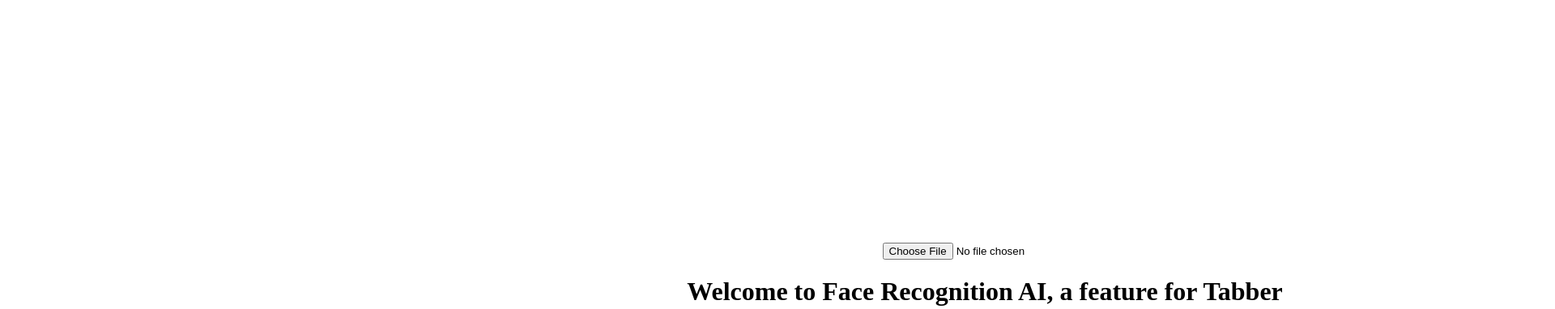
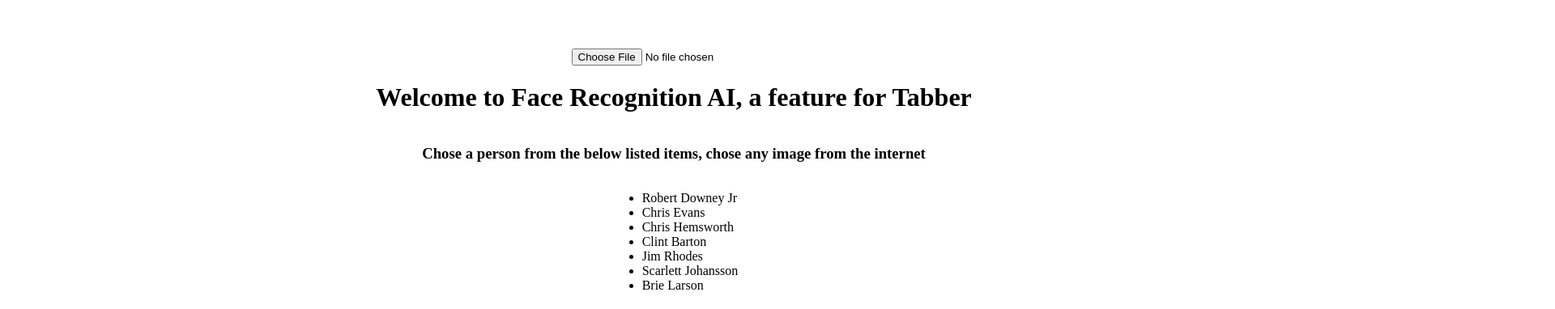
Before and after one commit to mandeepsidhu2/face-detection, a website: page index.html in a window 1280 px wide. Shown: the part 301-683 px from the top of the page at 81% size, 1920 px wide, since content can reach past the window. Drawn offline with Linux system fonts and the light colour scheme; no server answers.

```diff
--- a/index.html
+++ b/index.html
@@ -11,8 +11,8 @@
     body {
       margin: 0;
       padding: 0;
-      width: 190vw;
-      height: 190vh;
+      width: 130vw;
+      height: 130vh;
       display: flex;
       justify-content: center;
       align-items: center;
```
